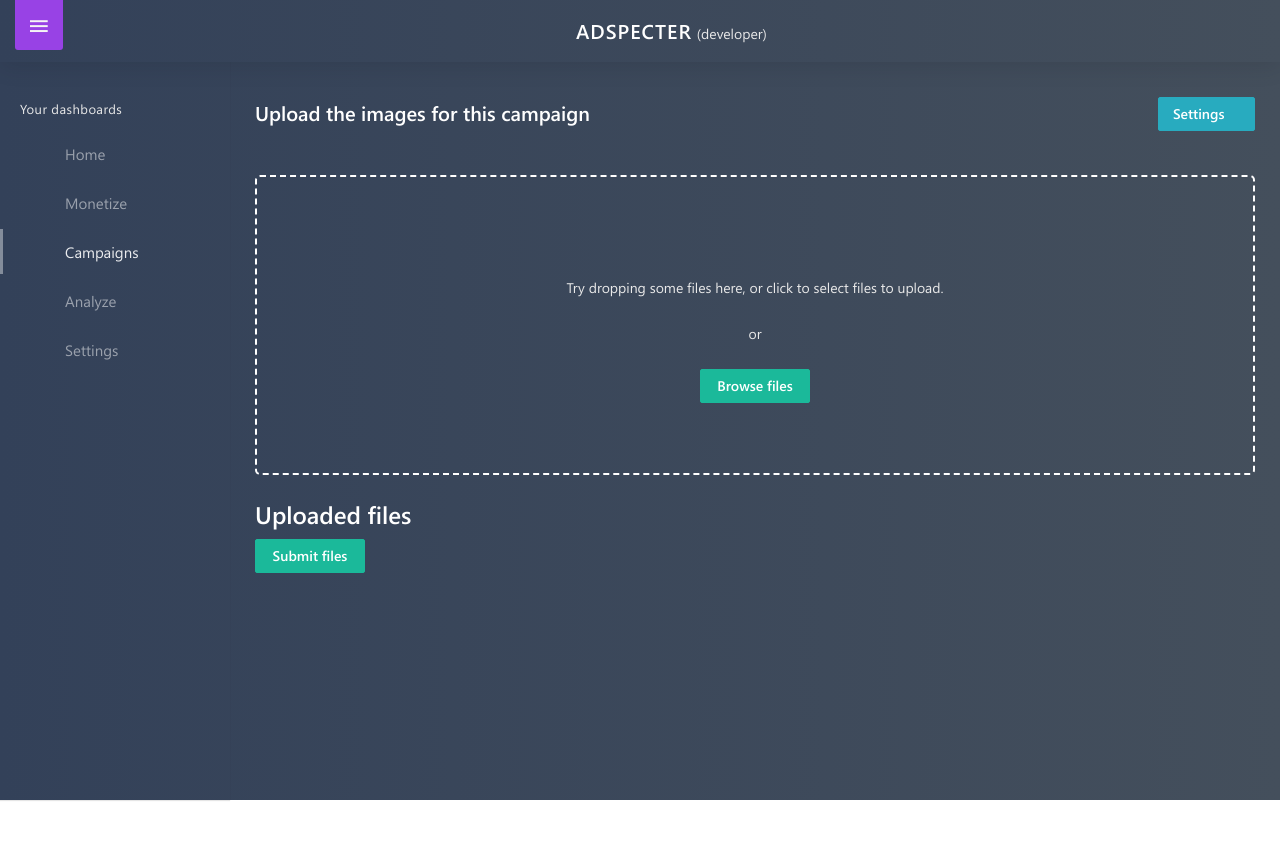
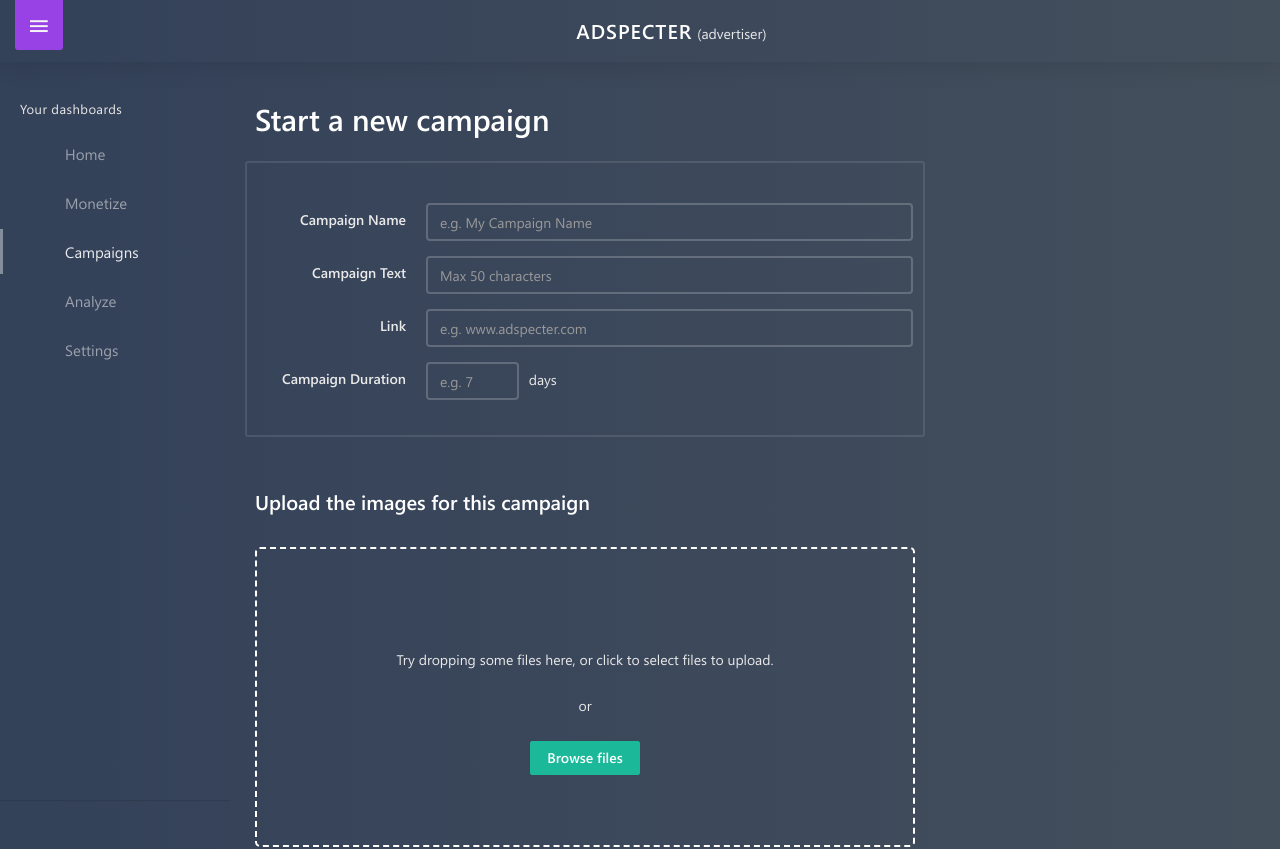
Before and after one commit to AdSpecterAR/sacramento, a React (Create React App) app: page /campaigns in a window 1280 px wide. Shown: the top 849 px of the page. Before the commit the page ends 800 px from the top, so only its background shows below. Built offline with nearby package versions, Linux system fonts and the light colour scheme; a web font is replaced by a local one.

Commit message:
Update code for demo video

```diff
--- a/src/icons/toast.js
+++ b/src/icons/toast.js
@@ -32,7 +32,7 @@
 
         <div>
           <h3 style={{color: '#4E516A'}}>
-            {this.props.toastMessage || 'Thank you for getting that done!'}
+            {this.props.toastMessage || 'Your campaign has been kicked off!'}
           </h3>
 
           <button
--- a/src/js/components/advertiser/advertiserUploadForm.js
+++ b/src/js/components/advertiser/advertiserUploadForm.js
@@ -22,26 +22,88 @@
   render() {
     return (
       <div>
-        <div className="row">
-          <div className="col-sm-12">
-            <div className="btn-group pull-right m-t-5 m-b-20">
-              <button
-                type="button"
-                className="btn btn-info dropdown-toggle waves-effect waves-light"
+        <h2>
+          Start a new campaign
+        </h2>
+
+        <div className="row m-t-25">
+          <div className="col-sm-8 card-box">
+            <form
+              className="form-horizontal m-t-20"
+              role="form"
             >
-                Settings
+              <div className="form-group">
+                <label className="col-md-3 control-label">
+                  Campaign Name
+                </label>
 
-                <span className="m-l-5">
-                  <i className="fa fa-cog" />
-                </span>
-              </button>
+                <div className="col-md-9">
+                  <input
+                    id="campaignName"
+                    name="campaignName"
+                    className="form-control"
+                    placeholder="e.g. My Campaign Name"
+                  />
+                </div>
               </div>
 
+              <div className="form-group">
+                <label className="col-md-3 control-label">
+                  Campaign Text
+                </label>
+
+                <div className="col-md-9">
+                  <input
+                    id="campaignText"
+                    name="campaignText"
+                    className="form-control"
+                    placeholder="Max 50 characters"
+                  />
+                </div>
+              </div>
+
+              <div className="form-group">
+                <label className="col-md-3 control-label">
+                  Link
+                </label>
+
+                <div className="col-md-9">
+                  <input
+                    id="campaignLink"
+                    name="campaignLink"
+                    className="form-control"
+                    placeholder="e.g. www.adspecter.com"
+                  />
+                </div>
+              </div>
+
+              <div className="form-group">
+                <label className="col-md-3 control-label">
+                  Campaign Duration
+                </label>
+
+                <div className="col-md-2">
+                  <input
+                    id="campaignDuration"
+                    name="campaignDuration"
+                    className="form-control"
+                    placeholder="e.g. 7"
+                  />
+                </div>
+
+                <div style={{display: 'inline-block', marginTop: '8px'}}>
+                  days
+                </div>
+              </div>
+            </form>
+          </div>
+        </div>
+
+        <div className="row m-t-25">
+          <div className="col-sm-8">
             <h2 className="page-title">
               Upload the images for this campaign
             </h2>
-          </div>
-        </div>
 
             <section className="m-t-25">
               <div className="dropzone">
@@ -51,6 +113,7 @@
                   style={{
                   border: '2px dashed white',
                   borderRadius: '5px',
+                  width: '100%',
                   height: '300px',
                   textAlign: 'center',
                   display: 'flex',
@@ -79,9 +142,11 @@
               </div>
 
               <aside className="m-t-25">
-            <h3>
+                {this.state.files.length > 0 ? (
+                  <h5>
                     Uploaded files
-            </h3>
+                  </h5>
+                ) : null}
 
                 <ul>
                   {this.renderUploadedFiles()}
@@ -91,11 +156,14 @@
               <button
                 onClick={this.onSubmitFiles}
                 type="button"
-            className="btn btn-custom waves-effect waves-light w-md m-b-5"
+                style={{margin: '100px 0'}}
+                className="btn btn-custom waves-effect waves-light w-md"
               >
-            Submit files
+                Create campaign
               </button>
             </section>
+          </div>
+        </div>
 
         <Modal
           showModal={this.state.shouldShowToast}
--- a/src/js/components/developer/appOnboarding.js
+++ b/src/js/components/developer/appOnboarding.js
@@ -182,7 +182,7 @@
     return (
       <div className="m-t-25 m-l-15">
         <h5>
-          My App Name
+          Missile Launch
         </h5>
 
         <p>
--- a/src/js/components/topNavBar.js
+++ b/src/js/components/topNavBar.js
@@ -33,7 +33,7 @@
                   </Link>
 
                   <span className="m-l-5">
-                    (developer)
+                    (advertiser)
                   </span>
                 </div>
               </div>
```
Lines whose indentation alone changed are shown as unchanged.
